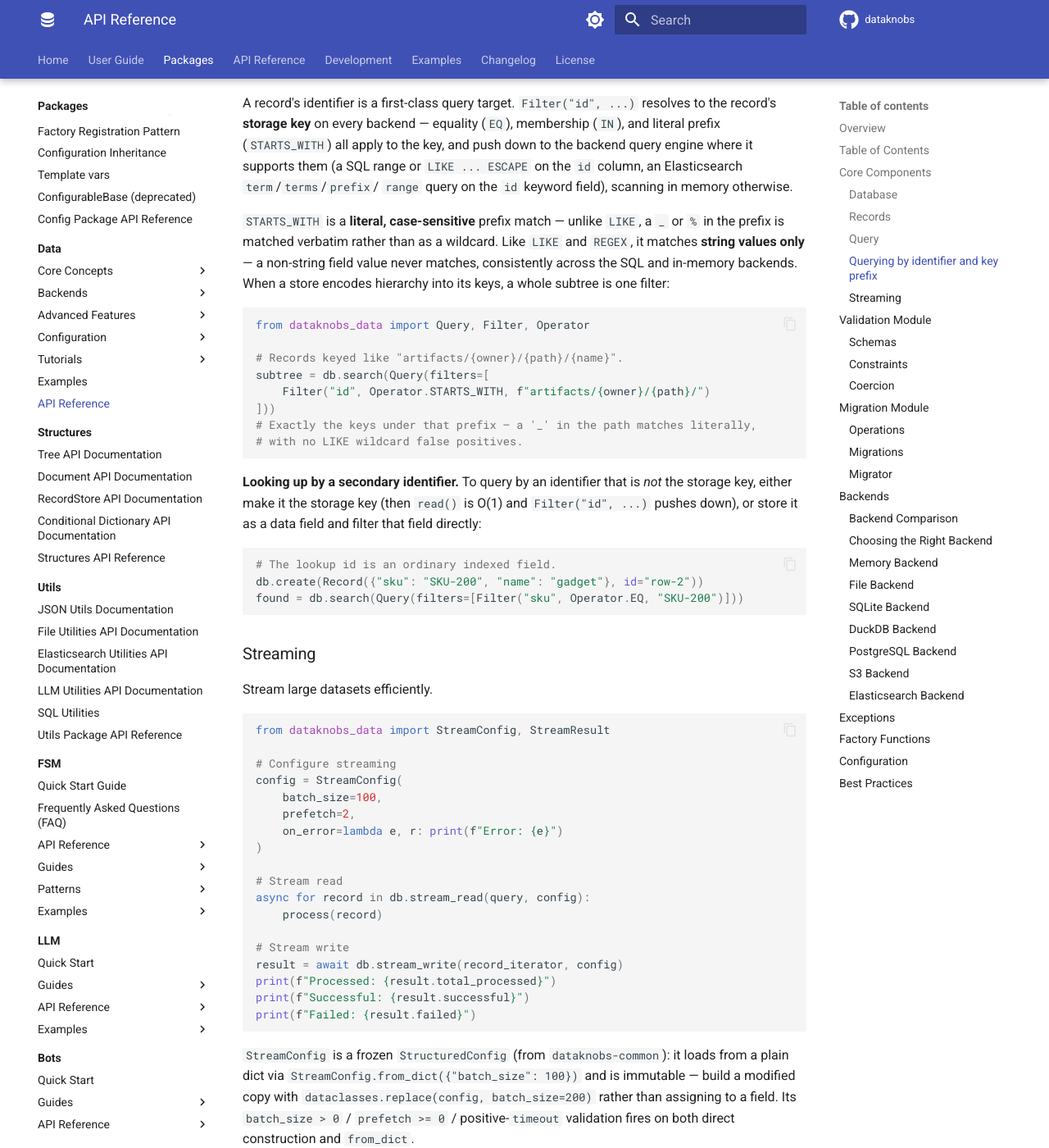
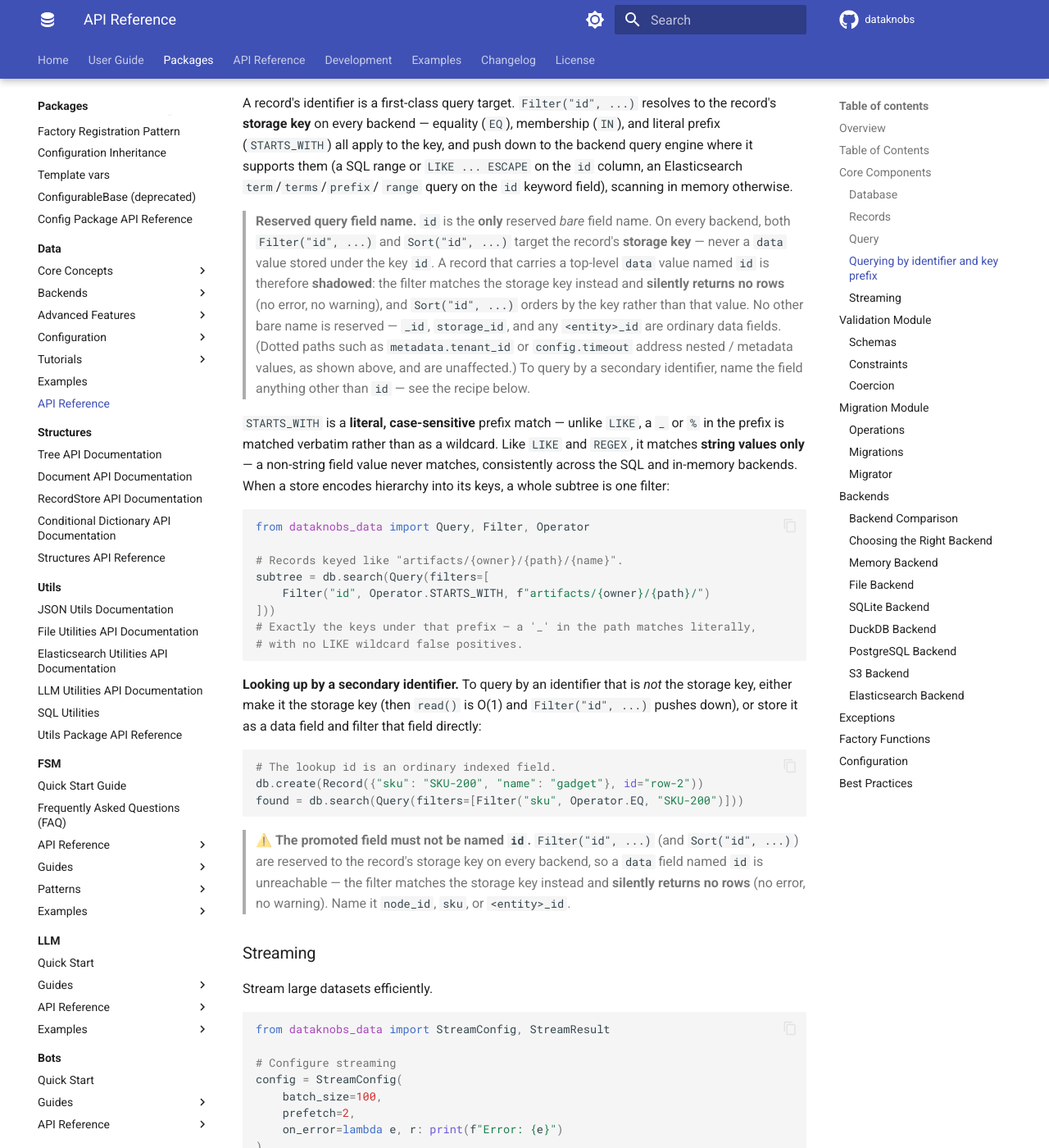
Before and after one commit to KBS-Labs/dataknobs, an MkDocs documentation site: the page built from docs/packages/data/api-reference.md, in a window 1280 px wide and 1400 px high, scrolled down 9697 px. Shown: the whole window at 82% size. Built offline with MkDocs 1.6.1 and Material for MkDocs 9.7.7, drawn with Linux system fonts in a browser that asks for light colours; comment, search, counter and statistics services are not loaded; some of the changed text lies outside the part shown.

Commit message:
docs(data): document `id` as a reserved query/sort field name
`Filter("id", ...)` and `Sort("id", ...)` resolve to a record's storage
key on every backend, so a `data` field named `id` is shadowed and a
query silently returns no rows (no error, no warning). This was
documented only as a capability, leaving consumers who promote a
secondary identifier to a field named `id` with no signal.

- Add a canonical "reserved query field name" note to the query API
  reference (covering both Filter and Sort), scoped to bare names so the
  SQL `metadata.` prefix routing is not contradicted.
- Add a hazard callout at the secondary-identifier recipe; de-bury and
  cross-link the Elasticsearch-specific statement to the canonical note.
- Mirror the note into the query guide and the record-model reference.
- Correct the record-ID architecture guide, which described
  `Filter("id", ...)` as searching `data["id"]` — the opposite of the
  actual behavior.
- Pin the behavior with a cross-backend regression test (sync + async):
  a value stored under `data["id"]` is unreachable by `Filter("id", ...)`.

Documentation and one regression-pin test only; the storage-key contract
is unchanged and fully backward compatible.

Co-Authored-By: Claude Opus 4.8 (1M context) <noreply@anthropic.com>

````diff
--- a/docs/packages/data/api-reference.md
+++ b/docs/packages/data/api-reference.md
@@ -439,6 +439,18 @@ push down to the backend query engine where it supports them (a SQL range or
 `LIKE ... ESCAPE` on the `id` column, an Elasticsearch `term`/`terms`/`prefix`/
 `range` query on the `id` keyword field), scanning in memory otherwise.
 
+> **Reserved query field name.** `id` is the **only** reserved *bare* field
+> name. On every backend, both `Filter("id", ...)` and `Sort("id", ...)` target
+> the record's **storage key** — never a `data` value stored under the key `id`.
+> A record that carries a top-level `data` value named `id` is therefore
+> **shadowed**: the filter matches the storage key instead and **silently
+> returns no rows** (no error, no warning), and `Sort("id", ...)` orders by the
+> key rather than that value. No other bare name is reserved — `_id`,
+> `storage_id`, and any `<entity>_id` are ordinary data fields. (Dotted paths
+> such as `metadata.tenant_id` or `config.timeout` address nested / metadata
+> values, as shown above, and are unaffected.) To query by a secondary
+> identifier, name the field anything other than `id` — see the recipe below.
+
 `STARTS_WITH` is a **literal, case-sensitive** prefix match — unlike `LIKE`, a
 `_` or `%` in the prefix is matched verbatim rather than as a wildcard. Like
 `LIKE` and `REGEX`, it matches **string values only** — a non-string field value
@@ -466,6 +478,12 @@ field directly:
 db.create(Record({"sku": "SKU-200", "name": "gadget"}, id="row-2"))
 found = db.search(Query(filters=[Filter("sku", Operator.EQ, "SKU-200")]))
 ```
+
+> ⚠️ **The promoted field must not be named `id`.** `Filter("id", ...)` (and
+> `Sort("id", ...)`) are reserved to the record's storage key on every backend,
+> so a `data` field named `id` is unreachable — the filter matches the storage
+> key instead and **silently returns no rows** (no error, no warning). Name it
+> `node_id`, `sku`, or `<entity>_id`.
 
 ### Streaming
 
@@ -1024,9 +1042,12 @@ pre-filters agree:
   case-insensitively; a literal `*`, `?`, or `\` in the pattern is escaped to
   match verbatim. The case-insensitive form requires **Elasticsearch ≥ 7.10**.
 - **`Filter("id", ...)`** targets the record's storage key via a stamped
-  top-level `id` keyword field. Records indexed by an older version that did not
-  stamp a *minted* `id` must be reindexed to become `id`-queryable; `read(id)`
-  is unaffected.
+  top-level `id` keyword field. This is the cross-backend reserved-name contract
+  (see [Querying by identifier and key prefix](#querying-by-identifier-and-key-prefix)
+  for the full note, including how a `data` field named `id` is shadowed); the
+  detail here is only the ES-specific mechanism. Records indexed by an older
+  version that did not stamp a *minted* `id` must be reindexed to become
+  `id`-queryable; `read(id)` is unaffected.
 - An operator the translator cannot express raises `ValueError` rather than
   silently matching every document.
 
````
Also changed, not shown: docs/packages/data/query.md (+7 -0 lines), docs/packages/data/record-model.md (+8 -0 lines), packages/data/docs/API_REFERENCE.md (+24 -3 lines), packages/data/docs/RECORD_ID_ARCHITECTURE.md (+24 -7 lines), 1 other file.
